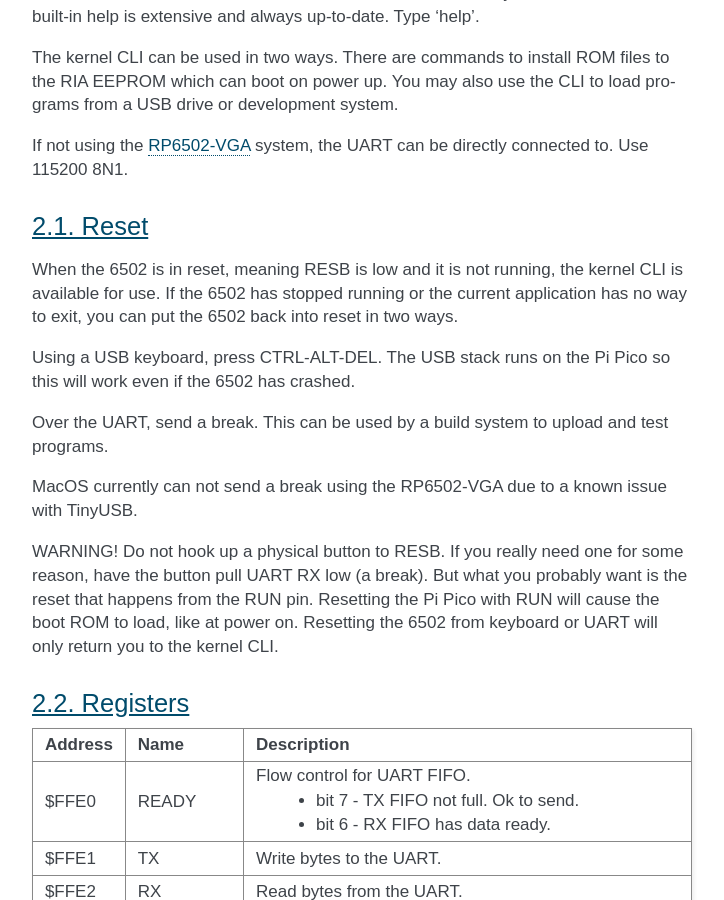
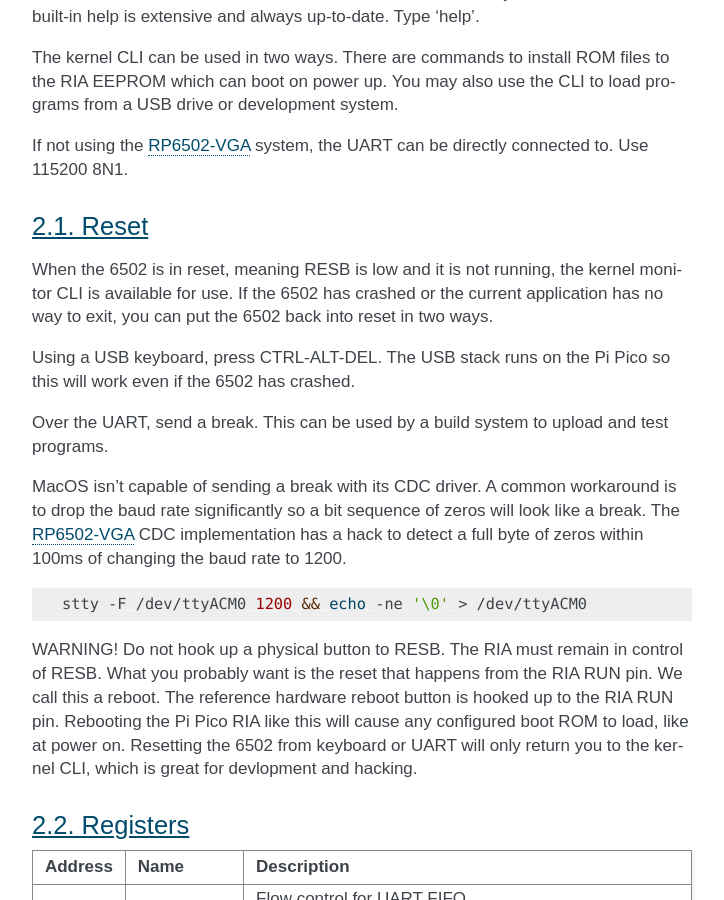
Before and after one commit to picocomputer/picocomputer.github.io, a Sphinx documentation site: the page built from docs/source/ria.rst, in a window 1280 px wide and 900 px high, scrolled down 1177 px. Shown: the whole window, without its empty margins (388-1112 px from the left). Built offline with Sphinx 7.4.7, drawn with Linux system fonts in a browser that asks for light colours; some of the changed text lies outside the part shown.

Commit message:
mac break and rw latching

```diff
--- a/docs/source/api.rst
+++ b/docs/source/api.rst
@@ -37,9 +37,9 @@
 
 .. code-block:: asm
 
-   BRA {-2 or 0} ; RIA_BUSY
-   LDX #$00      ; RIA_X
-   LDA #$00      ; RIA_A
+   BRA #$??      ; RIA_BUSY {-2 or 0}
+   LDX #$??      ; RIA_X
+   LDA #$??      ; RIA_A
    RTS
 
 Polling is simply snooping on the above program. The RIA_BUSY register is the -2 or 0 in the BRA above. The RIA datasheet specifies bit 7, which the 6502 can check quickly. Once clear, we read RIA_A and RIA_X with absolute instructions.
--- a/docs/source/ria.rst
+++ b/docs/source/ria.rst
@@ -37,15 +37,19 @@
 2.1. Reset
 ----------
 
-When the 6502 is in reset, meaning RESB is low and it is not running, the kernel CLI is available for use. If the 6502 has stopped running or the current application has no way to exit, you can put the 6502 back into reset in two ways.
+When the 6502 is in reset, meaning RESB is low and it is not running, the kernel monitor CLI is available for use. If the 6502 has crashed or the current application has no way to exit, you can put the 6502 back into reset in two ways.
 
 Using a USB keyboard, press CTRL-ALT-DEL. The USB stack runs on the Pi Pico so this will work even if the 6502 has crashed.
 
 Over the UART, send a break. This can be used by a build system to upload and test programs.
 
-MacOS currently can not send a break using the RP6502-VGA due to a known issue with TinyUSB.
+MacOS isn't capable of sending a break with its CDC driver. A common workaround is to drop the baud rate significantly so a bit sequence of zeros will look like a break. The :doc:`vga` CDC implementation has a hack to detect a full byte of zeros within 100ms of changing the baud rate to 1200.
 
-WARNING! Do not hook up a physical button to RESB. If you really need one for some reason, have the button pull UART RX low (a break). But what you probably want is the reset that happens from the RUN pin. Resetting the Pi Pico with RUN will cause the boot ROM to load, like at power on. Resetting the 6502 from keyboard or UART will only return you to the kernel CLI.
+.. code-block:: bash
+
+  stty -F /dev/ttyACM0 1200 && echo -ne '\0' > /dev/ttyACM0
+
+WARNING! Do not hook up a physical button to RESB. The RIA must remain in control of RESB. What you probably want is the reset that happens from the RIA RUN pin. We call this a reboot. The reference hardware reboot button is hooked up to the RIA RUN pin. Rebooting the Pi Pico RIA like this will cause any configured boot ROM to load, like at power on. Resetting the 6502 from keyboard or UART will only return you to the kernel CLI, which is great for devlopment and hacking.
 
 
 2.2. Registers
@@ -158,6 +162,22 @@
 
 STEP0 and STEP1 are reset to 1. These are signed so you can go backwards and reverse data. These adders allow for very fast sequential access, which typically make up for the slightly slower random access as compared to 6502 RAM.
 
+RW0 and RW1 are latching. This is important to remember when other systems change XRAM. For example, when using readx() to load XRAM from a mass storage device, this will not work as expected:
+
+.. code-block:: C
+
+  RIA_ADDR0 = 0x1000;
+  readx(0x1000, 1, 3);
+  uint8_t result = RIA_RW0; // wrong
+
+Setting ADDR after the expected XRAM change will latch RW to the latest value.
+
+.. code-block:: C
+
+  readx(0x1000, 1, 3);
+  RIA_ADDR0 = 0x1000;
+  uint8_t result = RIA_RW0; // correct
+
 2.5. Extended Stack (XSTACK)
 ----------------------------
 
```
